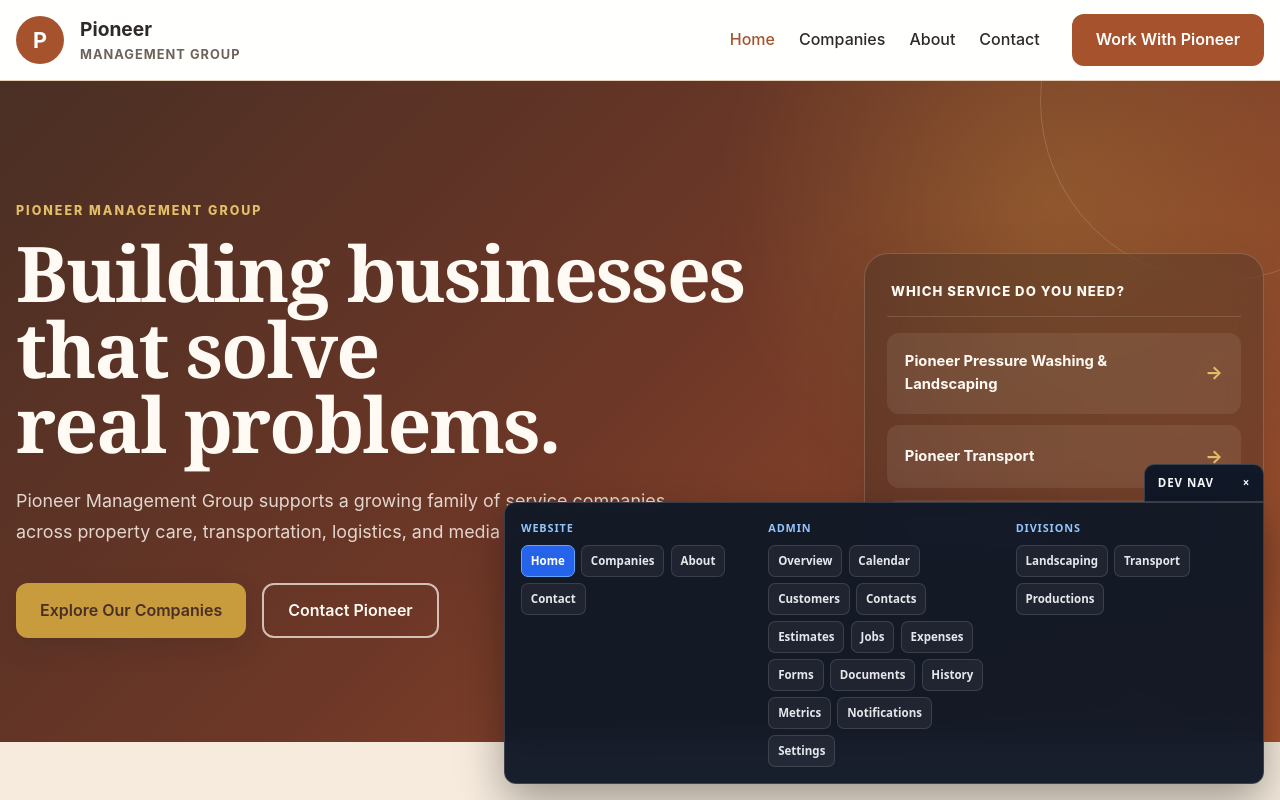
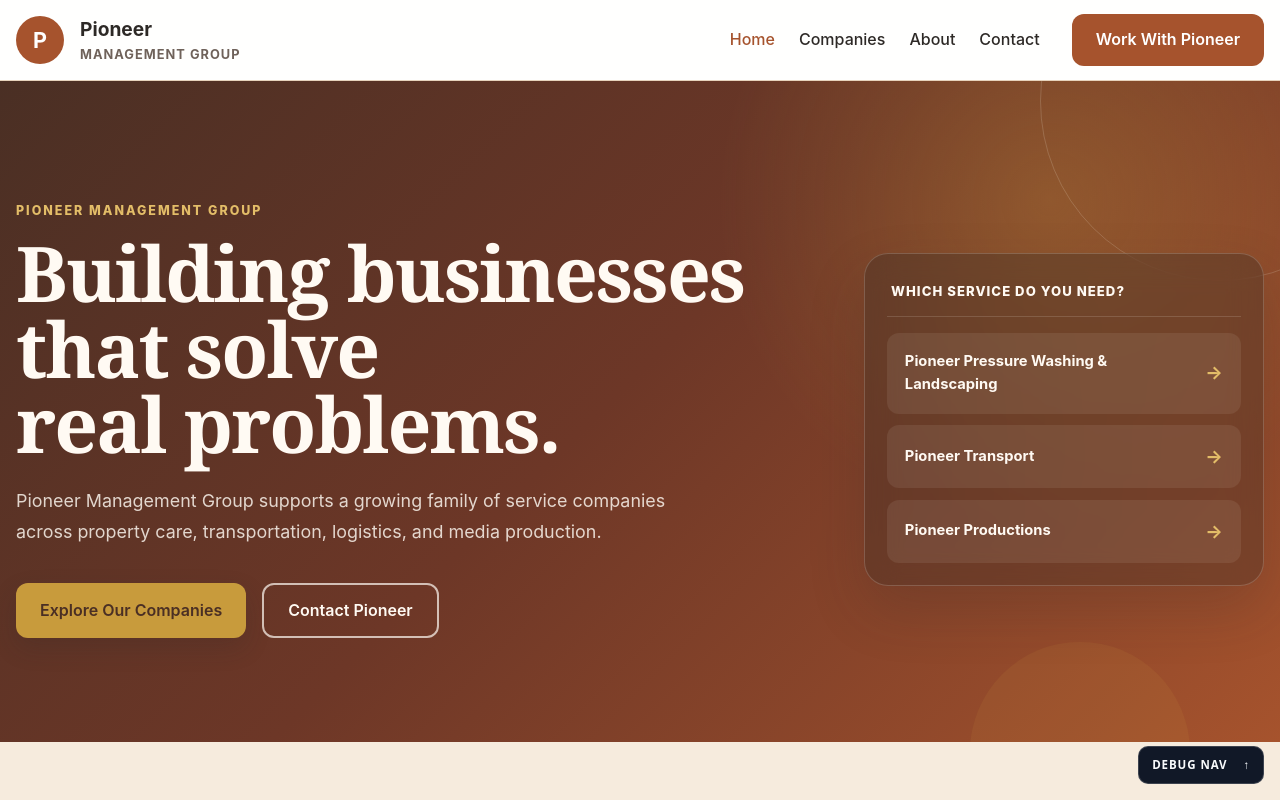
Before and after one commit to Del-985/Pioneer-Enterpises, a React (Vite) app: page / in a window 1280 px wide. Shown: the top 800 px of the page. Built offline with nearby package versions, Linux system fonts and the light colour scheme.

Commit message:
Expand app-wide debug navigation

```diff
--- a/src/shared/components/DebugToolbar.tsx
+++ b/src/shared/components/DebugToolbar.tsx
@@ -3,6 +3,7 @@ import { useState } from "react";
 interface DebugLink {
   label: string;
   path: string;
+  matchPrefix?: boolean;
 }
 
 interface DebugSection {
@@ -12,12 +13,35 @@ interface DebugSection {
 
 const sections: DebugSection[] = [
   {
+    label: "Apps",
+    links: [
+      { label: "Website", path: "/", matchPrefix: false },
+      { label: "Landscaping", path: "/landscaping", matchPrefix: true },
+      { label: "Transport", path: "/transport", matchPrefix: true },
+      { label: "Productions", path: "/productions", matchPrefix: true },
+      { label: "Admin", path: "/admin", matchPrefix: true }
+    ]
+  },
+  {
     label: "Website",
     links: [
       { label: "Home", path: "/" },
       { label: "Companies", path: "/companies" },
       { label: "About", path: "/about" },
       { label: "Contact", path: "/contact" }
+    ]
+  },
+  {
+    label: "Landscaping",
+    links: [
+      { label: "Home", path: "/landscaping" },
+      { label: "Services", path: "/landscaping/services" },
+      { label: "Gallery", path: "/landscaping/gallery" },
+      { label: "Quote", path: "/landscaping/quote" },
+      { label: "Request", path: "/landscaping/request" },
+      { label: "Contact", path: "/landscaping/contact" },
+      { label: "Login", path: "/landscaping/login" },
+      { label: "Account", path: "/landscaping/account" }
     ]
   },
   {
@@ -31,25 +55,24 @@ const sections: DebugSection[] = [
       { label: "Jobs", path: "/admin/jobs" },
       { label: "Expenses", path: "/admin/expenses" },
       { label: "Forms", path: "/admin/forms" },
-      { label: "Documents", path: "/admin/documents" },
       { label: "History", path: "/admin/history" },
       { label: "Metrics", path: "/admin/metrics" },
       { label: "Notifications", path: "/admin/notifications" },
       { label: "Settings", path: "/admin/settings" }
     ]
-  },
-  {
-    label: "Divisions",
-    links: [
-      { label: "Landscaping", path: "/landscaping" },
-      { label: "Transport", path: "/transport" },
-      { label: "Productions", path: "/productions" }
-    ]
   }
 ];
 
+function isLinkActive(link: DebugLink, currentPath: string) {
+  if (link.path === "/") return currentPath === "/";
+  if (link.matchPrefix) {
+    return currentPath === link.path || currentPath.startsWith(`${link.path}/`);
+  }
+  return currentPath === link.path;
+}
+
 function DebugToolbar() {
-  const [isOpen, setIsOpen] = useState(true);
+  const [isOpen, setIsOpen] = useState(false);
   const currentPath = window.location.pathname;
 
   return (
@@ -63,7 +86,7 @@ function DebugToolbar() {
         onClick={() => setIsOpen((open) => !open)}
         aria-expanded={isOpen}
       >
-        <span>DEV NAV</span>
+        <span>DEBUG NAV</span>
         <span aria-hidden="true">{isOpen ? "×" : "↑"}</span>
       </button>
 
@@ -72,11 +95,13 @@ function DebugToolbar() {
           {sections.map((section) => (
             <section className="debug-toolbar__section" key={section.label}>
               <h2 className="debug-toolbar__heading">{section.label}</h2>
-              <nav className="debug-toolbar__links">
+              <nav className="debug-toolbar__links" aria-label={`${section.label} debug links`}>
                 {section.links.map((link) => (
                   <a
                     className={`debug-toolbar__link${
-                      currentPath === link.path ? " debug-toolbar__link--active" : ""
+                      isLinkActive(link, currentPath)
+                        ? " debug-toolbar__link--active"
+                        : ""
                     }`}
                     href={link.path}
                     key={link.path}
```
